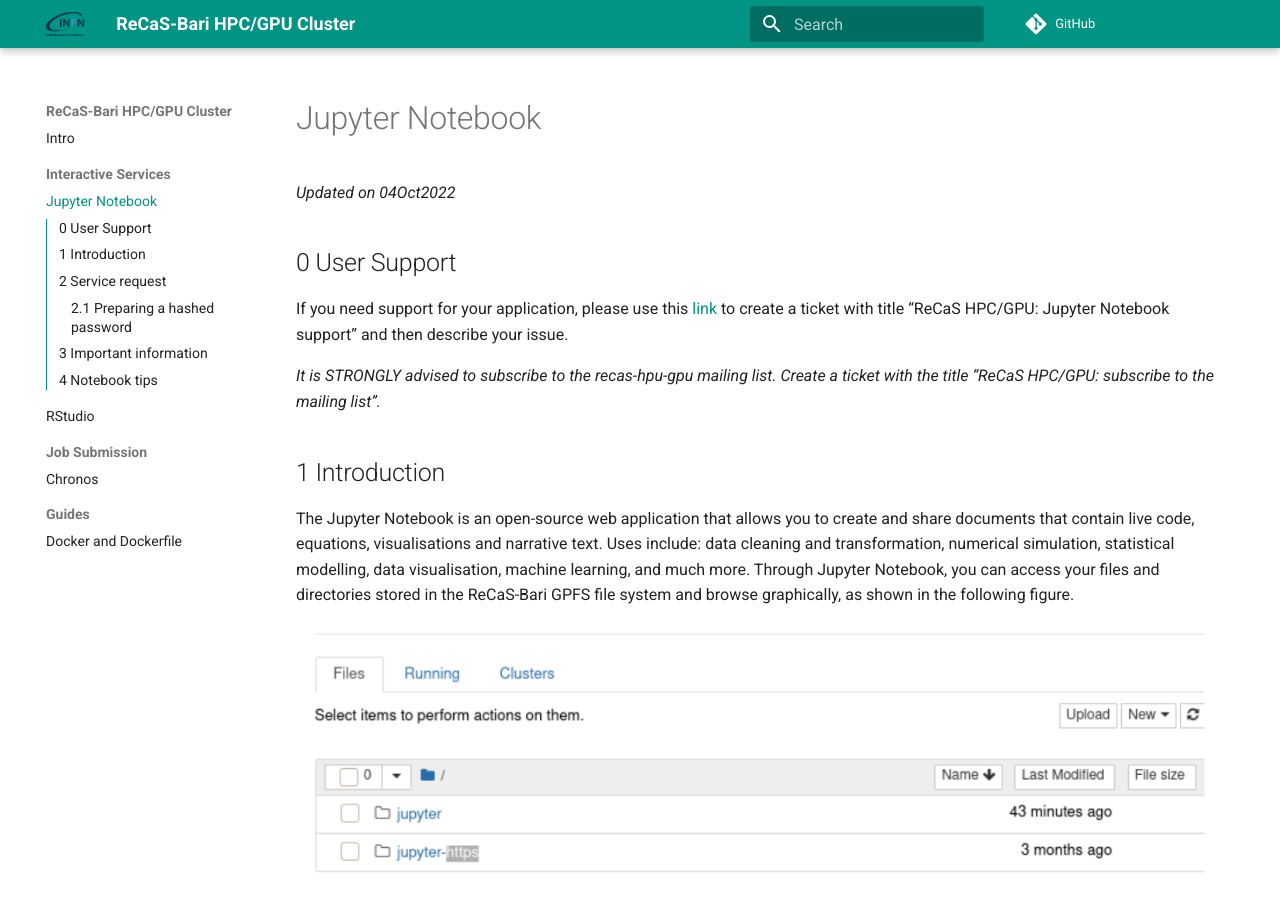
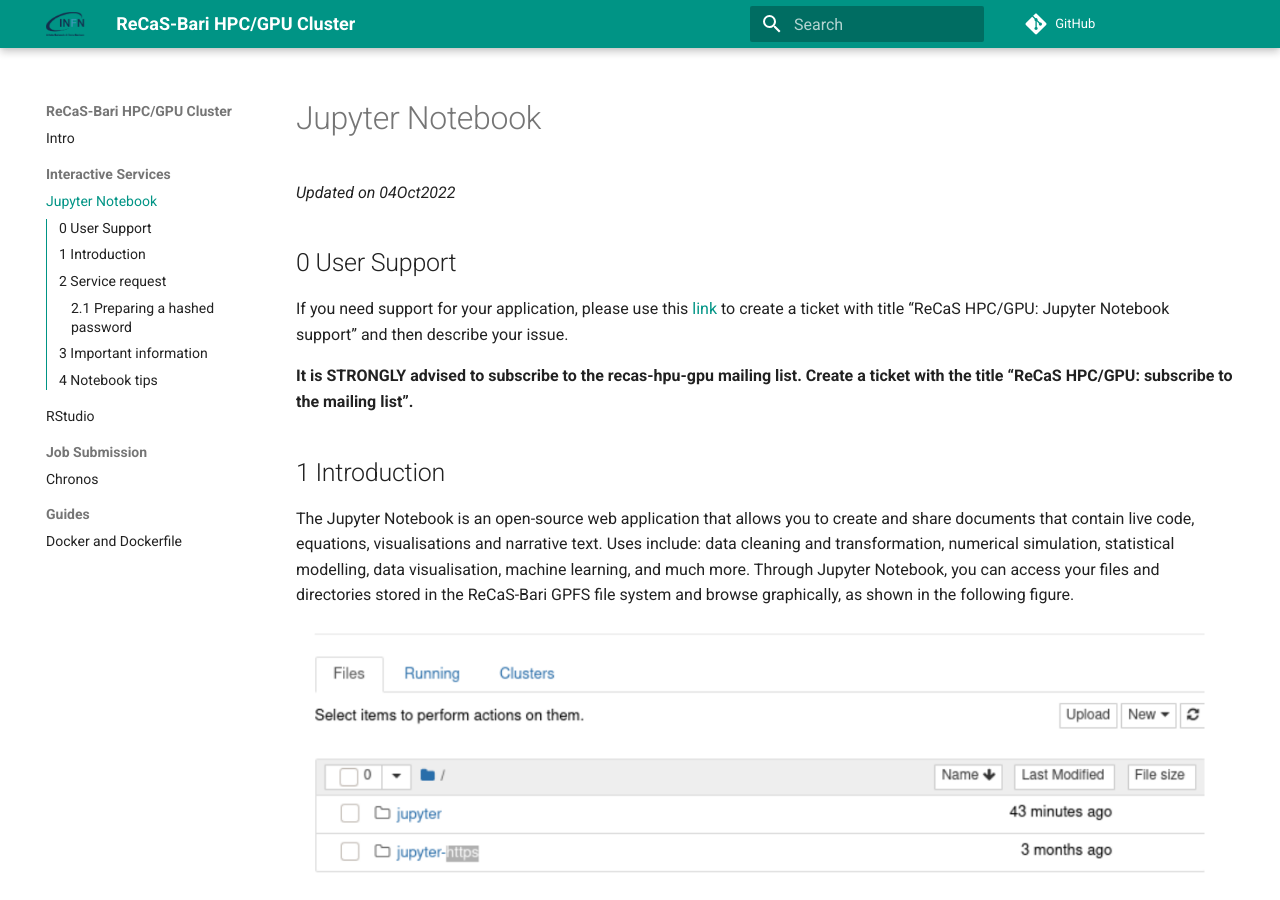
Before and after one commit to jvino/cluster-hpc-gpu-guides, an MkDocs documentation site: the page built from docs/interactive_services/jupyter_notebook.md, in a window 1280 px wide and 900 px high. Built offline with MkDocs 1.6.1 and Material for MkDocs 9.7.7, drawn with Linux system fonts in a browser that asks for light colours; comment, search, counter and statistics services are not loaded.

```diff
--- a/docs/interactive_services/jupyter_notebook.md
+++ b/docs/interactive_services/jupyter_notebook.md
@@ -6,7 +6,7 @@
 If you need support for your application, please use this [link](https://www.recas-bari.it/index.php/en/recas-bari-servizi-en/support-request) to create a ticket with title “ReCaS HPC/GPU: Jupyter Notebook support” and then describe your issue.
 
 
-*It is STRONGLY advised to subscribe to the recas-hpu-gpu mailing list. Create a ticket with the title “ReCaS HPC/GPU: subscribe to the mailing list”.*
+**It is STRONGLY advised to subscribe to the recas-hpu-gpu mailing list. Create a ticket with the title “ReCaS HPC/GPU: subscribe to the mailing list”.**
 
 ## 1 Introduction
 The Jupyter Notebook is an open-source web application that allows you to create and share documents that contain live code, equations, visualisations and narrative text.
```
Also changed, not shown: docs/job_submission/chronos.md (+1 -1 lines).
